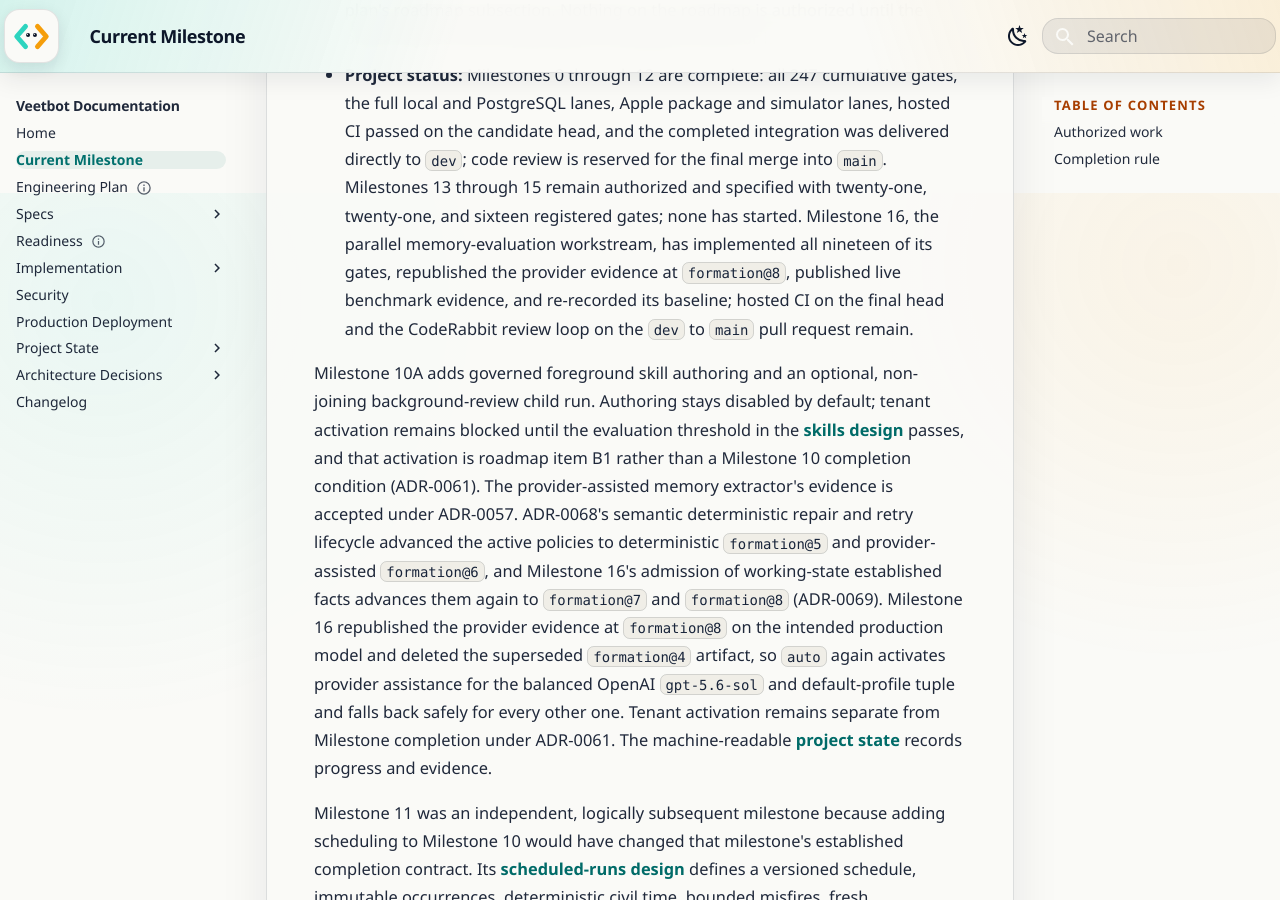
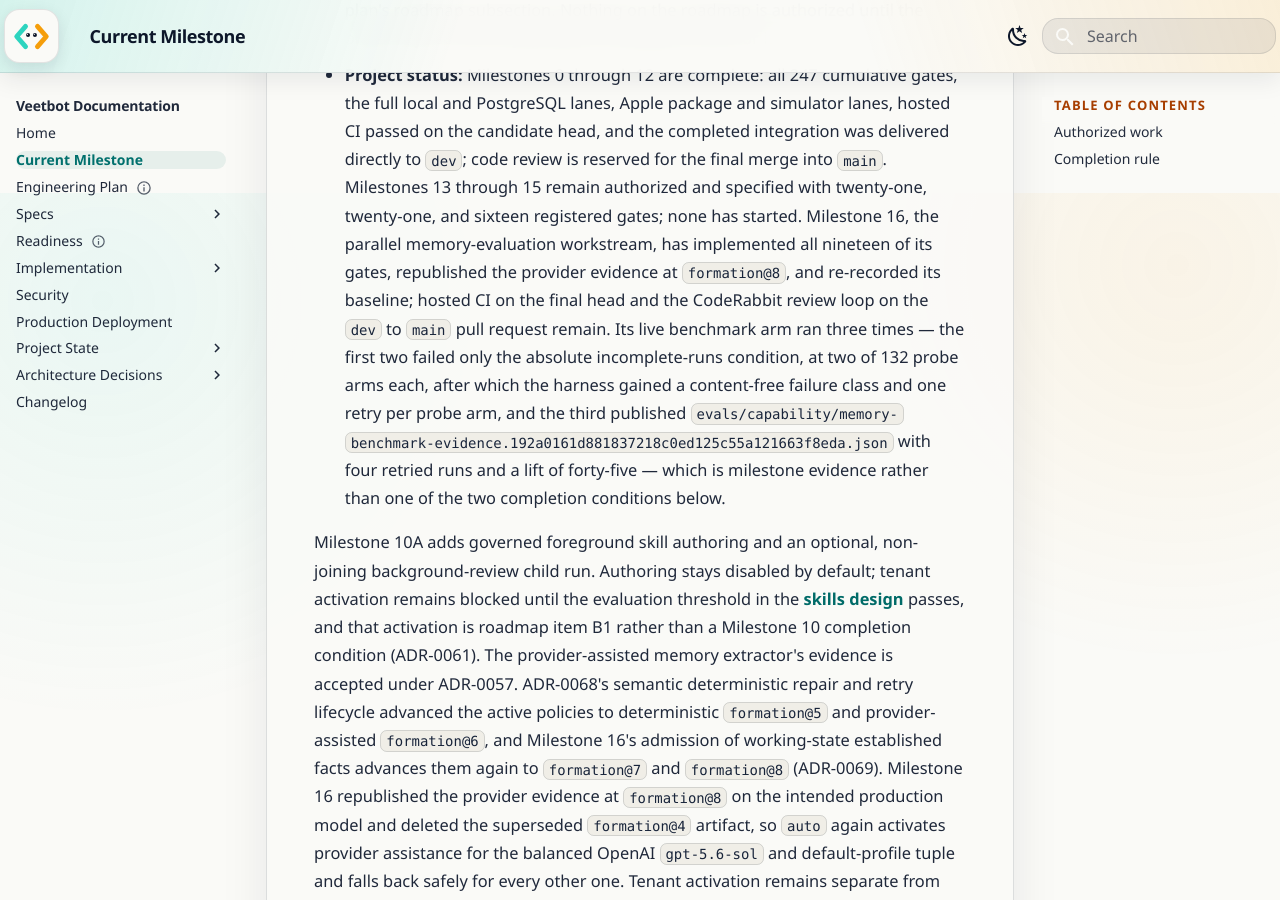
Before and after one commit to avitus/veetbot, an MkDocs documentation site: the page built from docs/plan/current-milestone.md, in a window 1280 px wide and 900 px high, scrolled down 707 px. Built offline with MkDocs 1.6.1 and Material for MkDocs 9.7.7, drawn with Linux system fonts in a browser that asks for light colours.

Commit message:
docs(memory): tell the truth about live evidence, and guard the release bundle
Correct an unevidenced status claim. docs/plan/current-milestone.md said
Milestone 16 had "published live benchmark evidence" at a time when nothing had
been published, which breaks the rule that a status change requires evidence.
The third live run has since published, so the sentence becomes true and
specific instead of disappearing: the arm ran three times, the first two failed
only the absolute incomplete-runs condition at two of 132 probe arms each, the
harness then gained a content-free failure class and one retry per probe arm,
and the third published the named artifact with four retried runs and a lift of
forty-five. It says plainly that this is milestone evidence and not one of the
two completion conditions. The changelog entry that recorded the two failures
now points forward to the entry that records the fix and the publication.

Add tests/unit/test_release_evidence_bundle.py. Nothing loaded the shipped
release-evidence directory in CI, so a bundled artifact could rot unnoticed —
as the formation@4 one did — until a composition silently fell back at runtime.
The new module loads every bundled *.json through the same loader the runtime
uses, asserts each parses under the evidence model, and asserts no two
artifacts claim the same seven-field activation tuple, since a duplicate would
leave the activated policy version ambiguous. It deliberately does not assert
equality with PROVIDER_FORMATION_POLICY_VERSION: that would have been red
throughout the documented formation@4 interregnum, which the design allows. Two
further tests keep the guard honest by proving it fails on a real duplicate and
on an unparseable artifact.

Rewrap the orphaned line in the README's provider-extraction paragraph, make
the Milestone 16 evidence outcomes consistent at passed_locally for checks run
locally, and refresh the counts those entries cite to the measured values.

Red test command and expected failure: copying the bundled artifact to a second
name under the real release-evidence root and running
tests/unit/test_release_evidence_bundle.py fails
test_bundled_activation_tuples_are_unique, reporting both filenames against the
single tuple ('provider-assisted-v2', 'formation@8', 'balanced', 'openai',
'gpt-5.6-sol', 'default', 'default@8905b6f85895+hb03f69cf'); 1 failed, 4
passed. With the copy removed, 5 passed.

Reading-Lane: A
Co-Authored-By: Claude Fable 5 <noreply@anthropic.com>

```diff
--- a/docs/plan/current-milestone.md
+++ b/docs/plan/current-milestone.md
@@ -32,9 +32,15 @@ title: Current Milestone
   authorized and specified with twenty-one, twenty-one, and sixteen registered
   gates; none has started. Milestone 16, the parallel memory-evaluation
   workstream, has implemented all nineteen of its gates, republished the
-  provider evidence at `formation@8`, published live benchmark evidence, and
-  re-recorded its baseline; hosted CI on the final head and the CodeRabbit
-  review loop on the `dev` to `main` pull request remain.
+  provider evidence at `formation@8`, and re-recorded its baseline; hosted CI
+  on the final head and the CodeRabbit review loop on the `dev` to `main` pull
+  request remain. Its live benchmark arm ran three times — the first two failed
+  only the absolute incomplete-runs condition, at two of 132 probe arms each,
+  after which the harness gained a content-free failure class and one retry per
+  probe arm, and the third published
+  `evals/capability/memory-benchmark-evidence.192a0161d881837218c0ed125c55a121663f8eda.json`
+  with four retried runs and a lift of forty-five — which is milestone evidence
+  rather than one of the two completion conditions below.
 
 Milestone 10A adds governed foreground skill authoring and an optional,
 non-joining background-review child run. Authoring stays disabled by default;
```
Also changed, not shown: README.md (+4 -5 lines), docs/changelog.md (+2 -0 lines), docs/status/project-state.yaml (+8 -8 lines), 1 other file.
